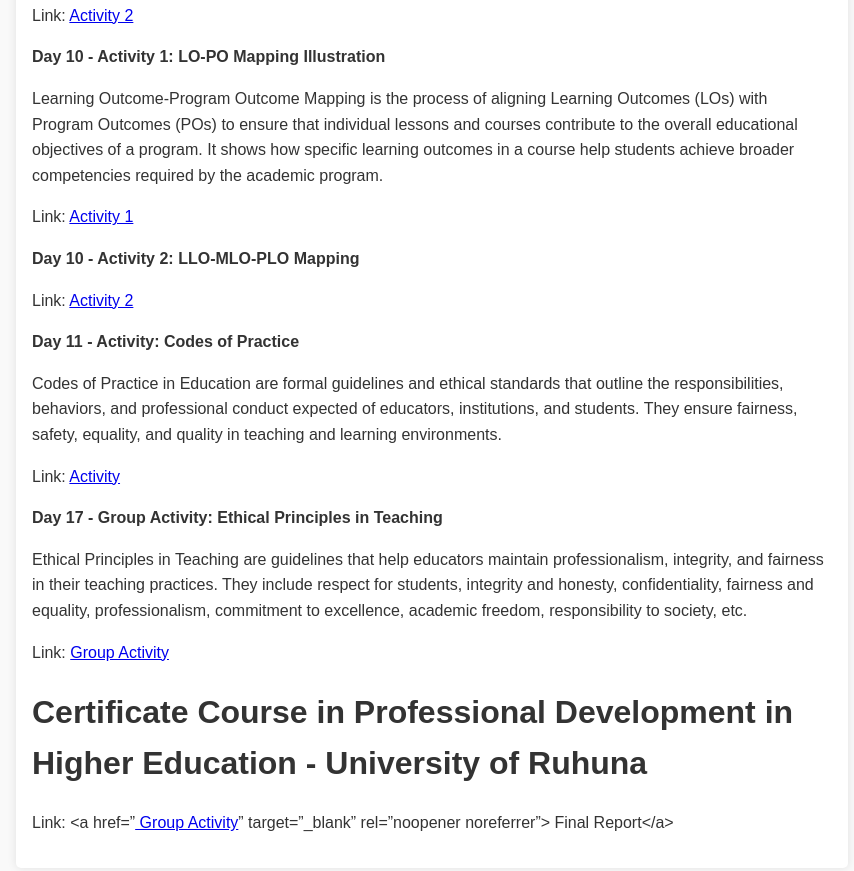
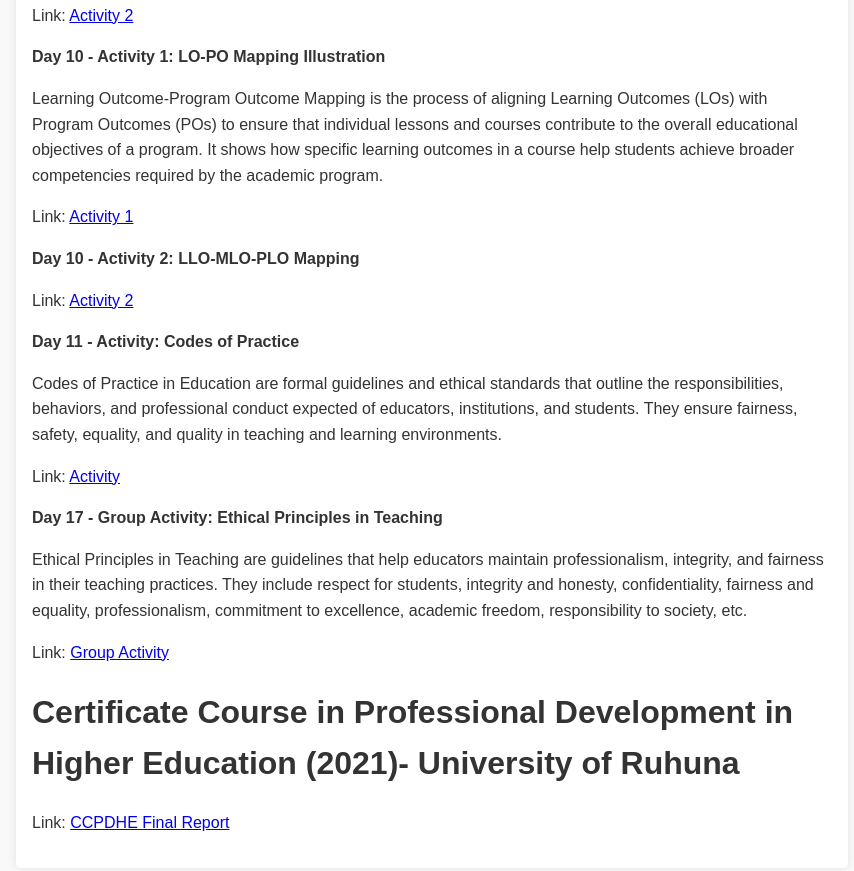
Before and after one commit to dushanimunasinghe/dushanimunasinghe.github.io, a Jekyll site: the page built from resources.md, in a window 1280 px wide and 900 px high, scrolled down 1531 px. Shown: the top 871 px of the window, without its empty margins (208-1062 px from the left). Built offline with Jekyll 4.4.1, drawn with Linux system fonts in a browser that asks for light colours.

Commit message:
Update resources.md

```diff
--- a/resources.md
+++ b/resources.md
@@ -67,6 +67,6 @@ Ethical Principles in Teaching are guidelines that help educators maintain profe
 
 Link: <a href="https://cinecedu-my.sharepoint.com/:p:/g/personal/dushani_munasinghe_cinec_edu/EZDwOm8dYwhPnz6xRbq8fQAB12Zdao0xLYMcnlEupDaUyg?e=sbD3PF" target="_blank" rel="noopener noreferrer"> Group Activity</a>
 
-# Certificate Course in Professional Development in Higher Education - University of Ruhuna
+# Certificate Course in Professional Development in Higher Education (2021)- University of Ruhuna
 
-Link: <a href="<a href="https://cinecedu-my.sharepoint.com/:p:/g/personal/dushani_munasinghe_cinec_edu/EZDwOm8dYwhPnz6xRbq8fQAB12Zdao0xLYMcnlEupDaUyg?e=sbD3PF" target="_blank" rel="noopener noreferrer"> Group Activity</a>" target="_blank" rel="noopener noreferrer"> Final Report</a>
+Link: <a href="https://cinecedu-my.sharepoint.com/:b:/g/personal/dushani_munasinghe_cinec_edu/EfLDy98JY95FroFl_cP8PrIBkUNmZGDlQ8AHr8LK_ATwvw?e=NQBD8P" target="_blank" rel="noopener noreferrer"> CCPDHE Final Report</a>
```
